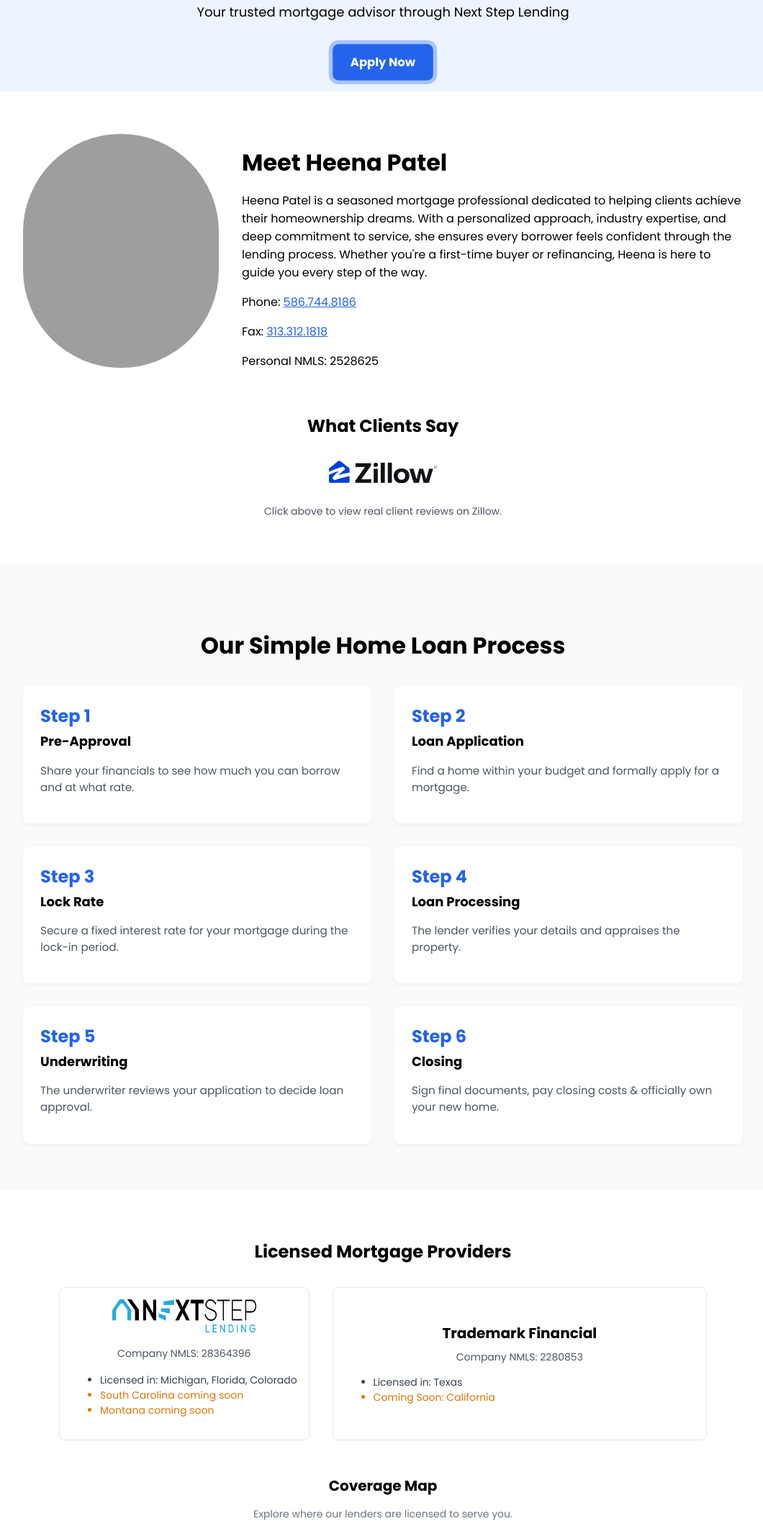
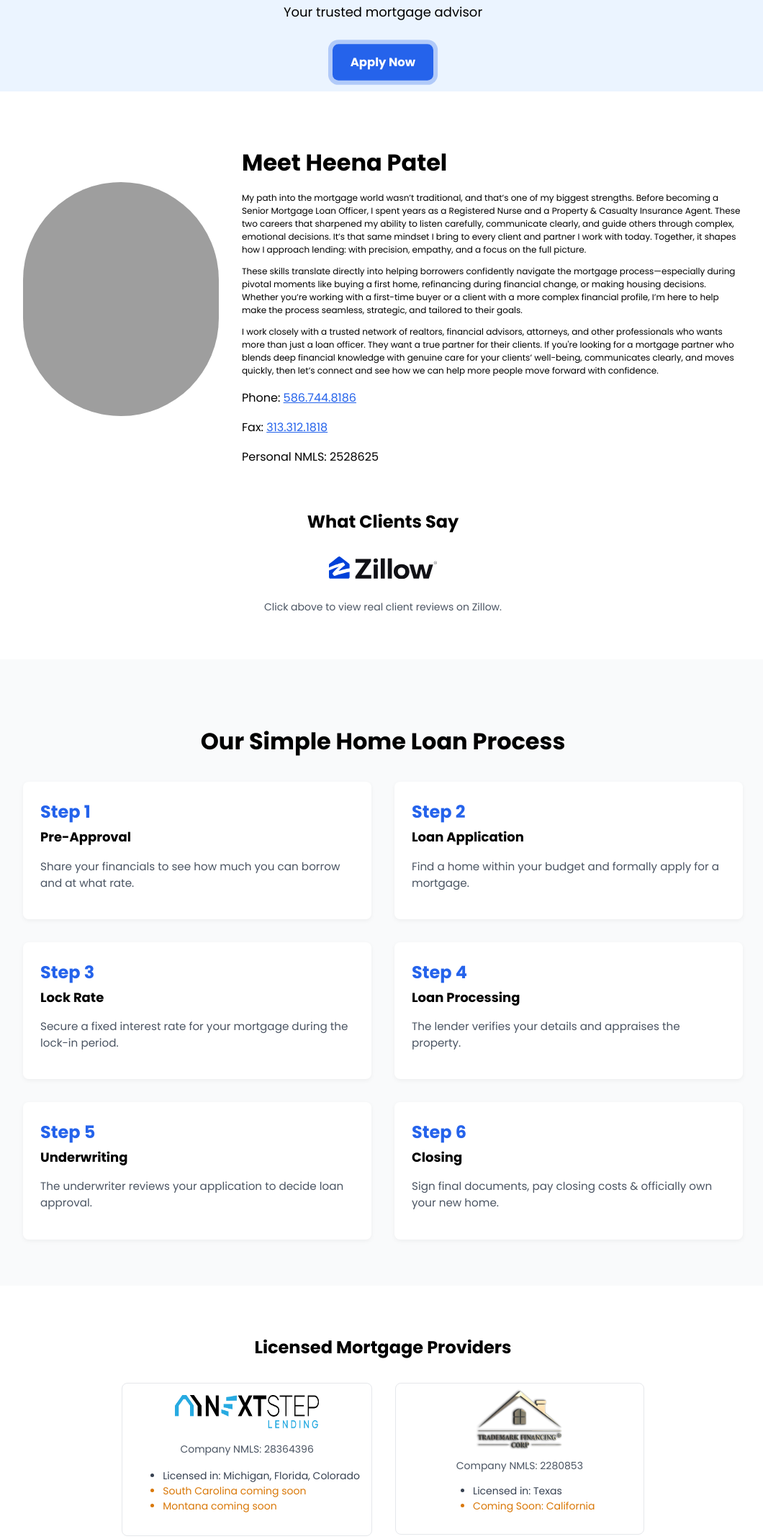
Before and after one commit to pateldar/homeloanswithheena, a React app: page / in a window 1280 px wide. Shown: the part 162-2300 px from the top of the page at 72% size, without its empty margins (108-1168 px from the left). Built offline with nearby package versions, Linux system fonts and the light colour scheme; grey boxes are pictures that could not be loaded.

Commit message:
Update bio section and add animation for steps on scroll

```diff
--- a/src/HomeLoansWithHeena.jsx
+++ b/src/HomeLoansWithHeena.jsx
@@ -1,8 +1,32 @@
 import React from 'react';
+import { useEffect, useRef, useState } from "react";
 
 export default function HomeLoansWithHeena() {
+  const [isVisible, setIsVisible] = useState(false);
+  const containerRef = useRef(null);
+    useEffect(() => {
+      const observer = new IntersectionObserver(
+        ([entry]) => {
+          if (entry.isIntersecting) {
+            setIsVisible(true);
+            observer.disconnect(); // Only trigger once
+          }
+        },
+        { threshold: 0.3 }
+      );
+
+      if (containerRef.current) {
+        observer.observe(containerRef.current);
+      }
+
+      return () => {
+        if (containerRef.current) {
+          observer.unobserve(containerRef.current);
+        }
+      };
+    }, []);
     return (
-    <div style={{ backgroundColor: 'white', color: 'black', animation: 'fadeIn 1.75s ease-in-out', animationFillMode: 'both' }}>
+    <div style={{ backgroundColor: 'white', color: 'black', animation: 'fadeIn 1.25s ease-in-out', animationFillMode: 'both' }}>
       {/* Hero Section */}
       <section style={{ backgroundColor: '#ebf4ff', padding: '1rem 1rem', textAlign: 'center' }}>
 
@@ -10,7 +34,7 @@ export default function HomeLoansWithHeena() {
           Home Loans with Heena
         </h1>
         <p style={{ fontSize: '1.125rem', marginBottom: '2rem' }}>
-          Your trusted mortgage advisor through Next Step Lending
+          Your trusted mortgage advisor
         </p>
         <a
           href="https://1881674.my1003app.com/2528625/register"
@@ -61,10 +85,14 @@ export default function HomeLoansWithHeena() {
             <h2 style={{ fontSize: '2rem', fontWeight: '600', marginBottom: '1rem' }}>
               Meet Heena Patel
             </h2>
-            <p style={{ marginBottom: '0.75rem' }}>
-              Heena Patel is a seasoned mortgage professional dedicated to helping clients achieve their homeownership dreams.
-              With a personalized approach, industry expertise, and deep commitment to service, she ensures every borrower feels confident through the lending process.
-              Whether you're a first-time buyer or refinancing, Heena is here to guide you every step of the way.
+            <p style={{ fontSize: '0.75rem', marginBottom: '0.75rem' }}>
+              My path into the mortgage world wasn’t traditional, and that’s one of my biggest strengths. Before becoming a Senior Mortgage Loan Officer, I spent years as a Registered Nurse and a Property & Casualty Insurance Agent. These two careers that sharpened my ability to listen carefully, communicate clearly, and guide others through complex, emotional decisions. It’s that same mindset I bring to every client and partner I work with today. Together, it shapes how I approach lending: with precision, empathy, and a focus on the full picture.
+            </p>
+            <p style={{ fontSize: '0.75rem', marginBottom: '0.75rem' }}>
+              These skills translate directly into helping borrowers confidently navigate the mortgage process—especially during pivotal moments like buying a first home, refinancing during financial change, or making housing decisions. Whether you’re working with a first-time buyer or a client with a more complex financial profile, I’m here to help make the process seamless, strategic, and tailored to their goals.
+            </p>
+            <p style={{ fontSize: '0.75rem', marginBottom: '0.75rem' }}>
+              I work closely with a trusted network of realtors, financial advisors, attorneys, and other professionals who wants more than just a loan officer. They want a true partner for their clients. If you're looking for a mortgage partner who blends deep financial knowledge with genuine care for your clients’ well-being, communicates clearly, and moves quickly, then let’s connect and see how we can help more people move forward with confidence.
             </p>
             <p style={{ marginBottom: '0.5rem' }}> Phone: <a href="tel:5867448186" style={{ color: '#2563eb' }}>586.744.8186</a> </p>
             <p style={{ marginBottom: '0.5rem' }}> Fax: <a href="tel:3133121818" style={{ color: '#2563eb' }}>313.312.1818</a></p>
@@ -83,7 +111,7 @@ export default function HomeLoansWithHeena() {
       </section>
 
       {/* Process Overview Section */}
-      <section style={{ backgroundColor: '#f9fafb', padding: '4rem 1rem' }}>
+      <section ref={containerRef} style={{ backgroundColor: '#f9fafb', padding: '4rem 1rem' }}>
         <div style={{ maxWidth: '1000px', margin: '0 auto' }}>
           <h2 style={{ textAlign: 'center', fontSize: '2rem', fontWeight: '600', marginBottom: '2rem' }}>
             Our Simple Home Loan Process
@@ -91,37 +119,37 @@ export default function HomeLoansWithHeena() {
           <div style={{ display: 'grid', gridTemplateColumns: '1fr 1fr', gap: '2rem' }}>
             {[
               {
-                step: '1',
+                step: 1,
                 title: 'Pre-Approval',
                 desc: 'Share your financials to see how much you can borrow and at what rate.'
               },
               {
-                step: '2',
+                step: 2,
                 title: 'Loan Application',
                 desc: 'Find a home within your budget and formally apply for a mortgage.'
               },
               {
-                step: '3',
+                step: 3,
                 title: 'Lock Rate',
                 desc: 'Secure a fixed interest rate for your mortgage during the lock-in period.'
               },
               {
-                step: '4',
+                step: 4,
                 title: 'Loan Processing',
                 desc: 'The lender verifies your details and appraises the property.'
               },
               {
-                step: '5',
+                step: 5,
                 title: 'Underwriting',
                 desc: 'The underwriter reviews your application to decide loan approval.'
               },
               {
-                step: '6',
+                step: 6,
                 title: 'Closing',
                 desc: 'Sign final documents, pay closing costs & officially own your new home.'
               }
             ].map(({ step, title, desc }) => (
-              <div key={step} style={{ backgroundColor: 'white', padding: '1.5rem', borderRadius: '0.5rem', boxShadow: '0 2px 6px rgba(0,0,0,0.05)' }}>
+              <div key={step} style={{ animation: isVisible ? `bounceIn 0.6s ease-out ${step * 0.45}s forwards` : 'none', backgroundColor: 'white', padding: '1.5rem', borderRadius: '0.5rem', boxShadow: '0 2px 6px rgba(0,0,0,0.05)' }}>
                 <div style={{ fontSize: '1.5rem', fontWeight: '700', color: '#2563eb', marginBottom: '0.25rem' }}>Step {step}</div>
                 <div style={{ fontSize: '1.125rem', fontWeight: '600', marginBottom: '0.5rem' }}>{title}</div>
                 <p style={{ fontSize: '0.95rem', color: '#4b5563' }}>{desc}</p>
@@ -153,19 +181,21 @@ export default function HomeLoansWithHeena() {
                 </ul>
               </div>
             </a>
-            <div style={{ flex: '1 1 300px', border: '1px solid #e5e7eb', borderRadius: '0.5rem', padding: '1rem', textAlign: 'center', transition: 'box-shadow 0.3s ease', cursor: 'pointer' }}
+            <a href="https://trademarkfinancing.com/" target="_blank" rel="noopener noreferrer" style={{ textDecoration: 'none', color: 'inherit' }}>
+              <div style={{ flex: '1 1 600px', maxWidth: '600px', border: '1px solid #e5e7eb', borderRadius: '0.5rem', padding: '0.4rem 4.2rem 0.9rem', textAlign: 'center', transition: 'box-shadow 0.3s ease', cursor: 'pointer' }}
                 onMouseEnter={(e) => e.currentTarget.style.boxShadow = '0 4px 12px rgba(0,0,0,0.1)'}
                 onMouseLeave={(e) => e.currentTarget.style.boxShadow = 'none'}
               >
-              <h3 style={{ marginTop: '2rem', fontSize: '1.25rem', fontWeight: 'bold', marginBottom: '0.5rem'}}>Trademark Financial</h3>
-              <p style={{ fontSize: '0.875rem', marginTop: '0.5rem', color: '#4b5563' }}>
+                <img src={`${process.env.PUBLIC_URL}/trademark-logo.png`} alt="Next Step Lending" width={175} height={90} style={{ display: 'block', margin: '0 auto 0.5rem' }}/>
+                <p style={{ fontSize: '0.875rem', marginTop: '0.1rem', color: '#4b5563' }}>
                   Company NMLS: 2280853
                 </p>
-              <ul style={{ fontSize: '0.875rem', color: '#374151', textAlign: 'left'  }}>
+                <ul style={{ marginTop: '0.3rem', fontSize: '0.875rem', color: '#374151', textAlign: 'left'  }}>
                   <li>Licensed in: Texas</li>
                   <li style={{ color: '#d97706' }}>Coming Soon: California</li>
                 </ul>
               </div>
+            </a>
           </div>
           <div style={{ marginTop: '3rem', textAlign: 'center' }}>
             <h3 style={{ fontSize: '1.25rem', fontWeight: '600', marginBottom: '0.5rem' }}>Coverage Map</h3>
--- a/src/index.css
+++ b/src/index.css
@@ -28,3 +28,20 @@ body {
     opacity: 1;
   }
 }
+
+@keyframes bounceIn {
+  0% {
+    opacity: 0;
+    transform: translateY(25px);
+  }
+  60% {
+    opacity: 1;
+    transform: translateY(0px);
+  }
+  80% {
+    transform: translateY(0px);
+  }
+  100% {
+    transform: translateY(0);
+  }
+}
```
Also changed, not shown: public/trademark-logo.png (added). Lines whose indentation alone changed are shown as unchanged.
